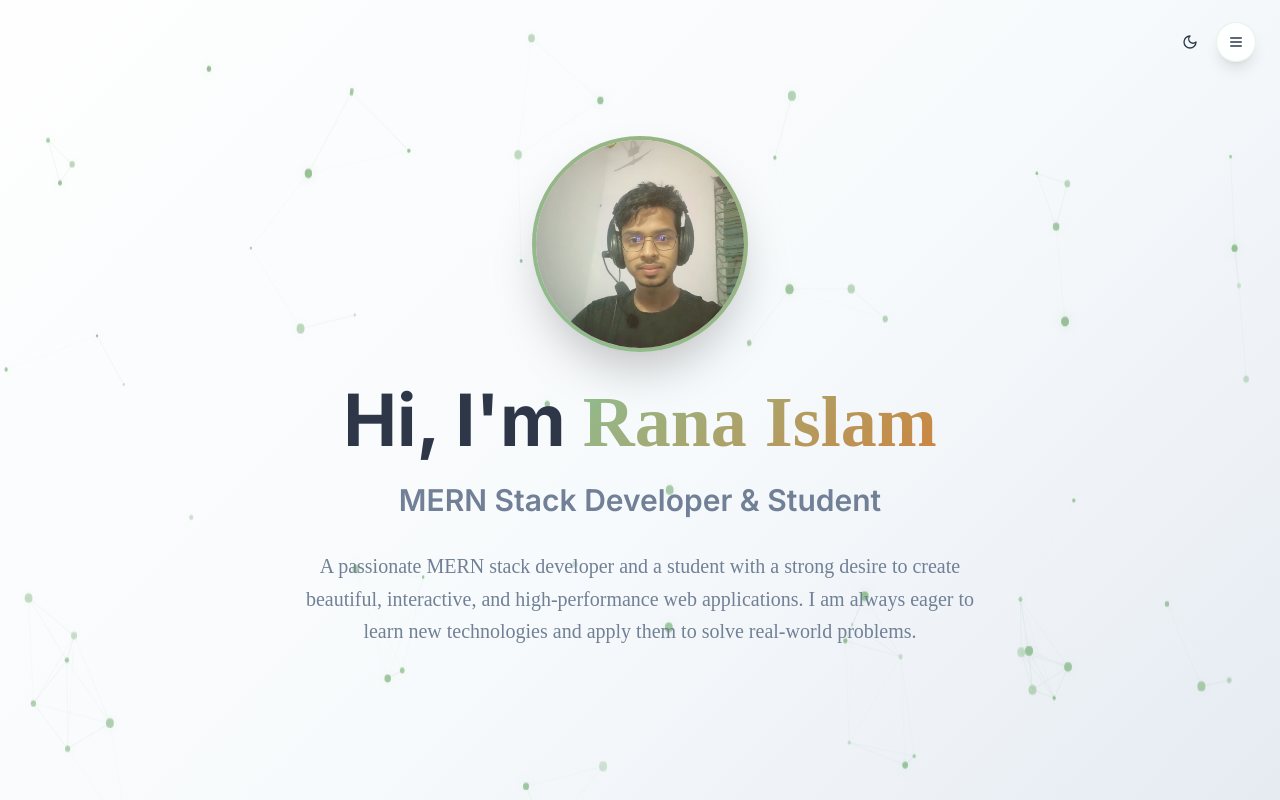
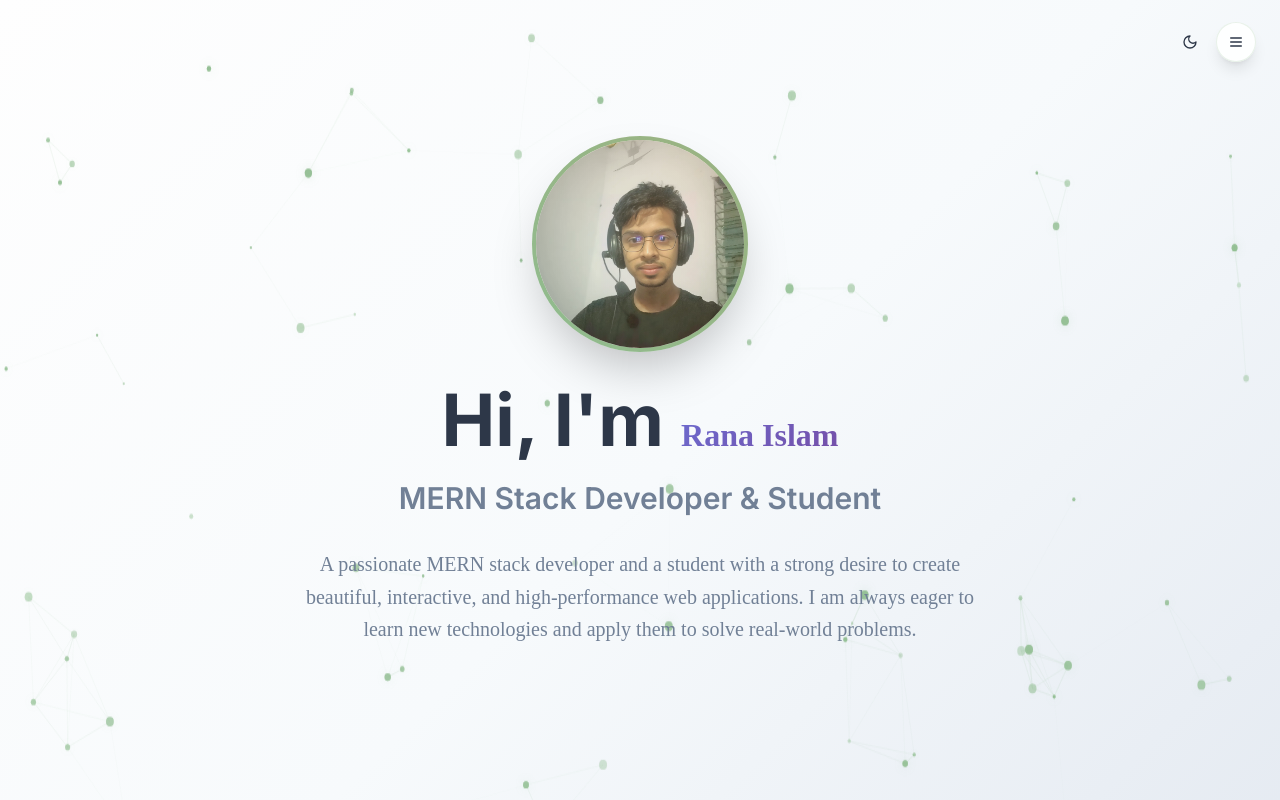
Before and after one commit to ranaIslam01/Rana-Portfolio-03, a React (Vite) app: page / in a window 1280 px wide. Shown: the top 800 px of the page. Built offline with nearby package versions, Linux system fonts and the light colour scheme.

Commit message:
Import navbar animations in main CSS
cgen-4887da855cb641e7952298f29b4b2c3f

```diff
--- a/src/index.css
+++ b/src/index.css
@@ -1,5 +1,6 @@
 @import url('https://fonts.googleapis.com/css2?family=Inter:wght@100;200;300;400;500;600;700;800;900&display=swap');
 @import './styles/animations.css';
+@import './styles/navbar-animations.css';
 @tailwind base;
 @tailwind components;
 @tailwind utilities;
```
